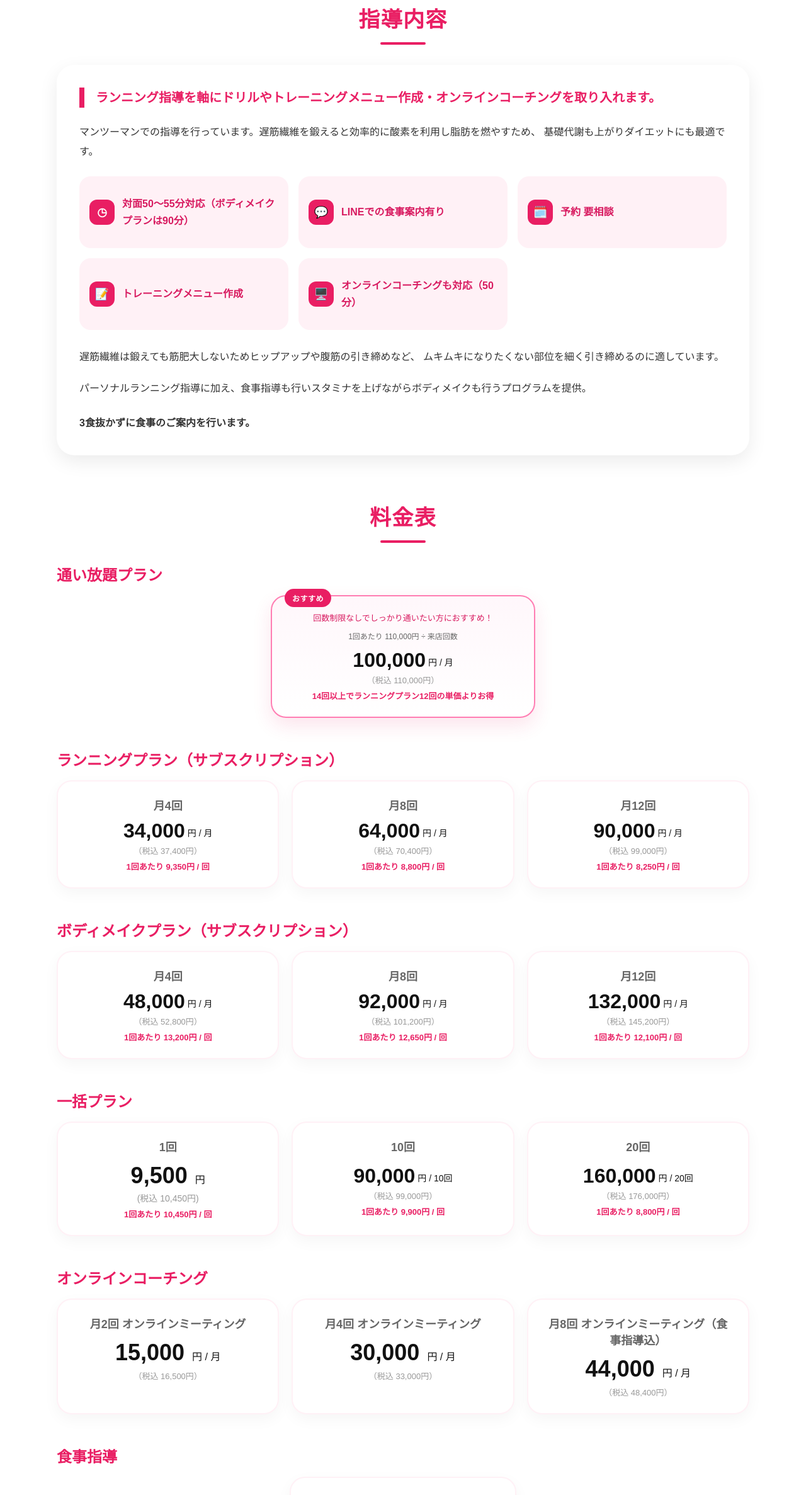
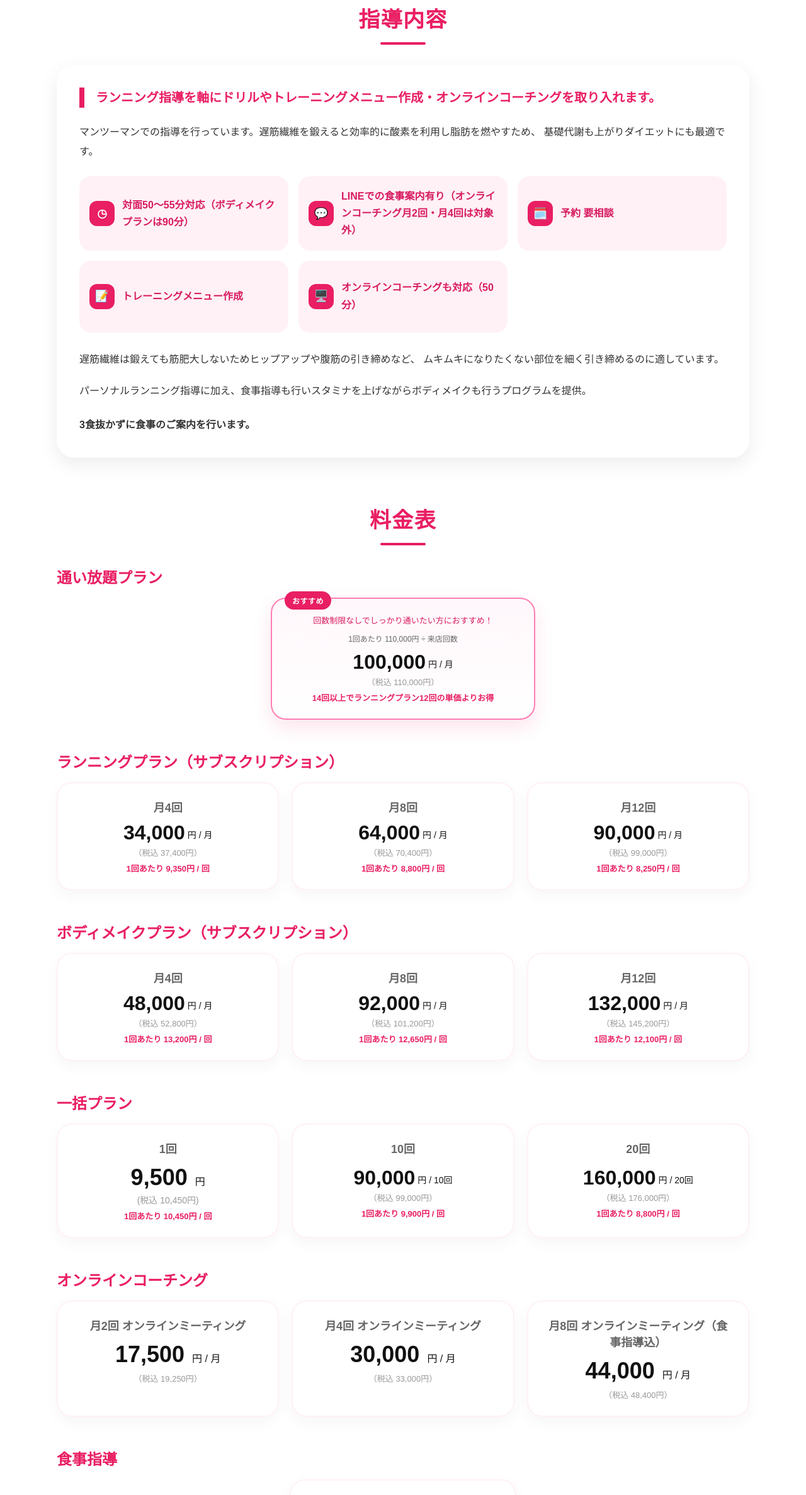
Before and after one commit to sparklingLASER/luka-web, a Next.js app: page / in a window 1280 px wide. Shown: the part 1815-4189 px from the top of the page at 63% size. Built offline with nearby package versions, Linux system fonts and the light colour scheme.

Commit message:
Update page.jsx

```diff
--- a/app/page.jsx
+++ b/app/page.jsx
@@ -272,7 +272,7 @@ export default function HomePage() {
           >
             {[
               ['◷', '対面50〜55分対応（ボディメイクプランは90分）'],
-              ['💬', 'LINEでの食事案内有り'],
+              ['💬', 'LINEでの食事案内有り（オンラインコーチング月2回・月4回は対象外）'],
               ['🗓️', '予約 要相談'],
               ['📝', 'トレーニングメニュー作成'],
               ['🖥️', 'オンラインコーチングも対応（50分）'],
@@ -453,9 +453,9 @@ export default function HomePage() {
             <div style={{ background: '#fff', border: '2px solid #fff1f6', borderRadius: 24, padding: 24, textAlign: 'center', boxShadow: '0 8px 24px rgba(0,0,0,0.04)' }}>
               <div style={{ fontSize: 18, fontWeight: 700, color: '#666', marginBottom: 12 }}>月2回 オンラインミーティング</div>
               <div style={{ fontSize: 36, fontWeight: 800, color: '#111', lineHeight: 1.2 }}>
-                15,000 <span style={{ fontSize: 16, fontWeight: 500, marginLeft: 2 }}>円 / 月</span>
+                17,500 <span style={{ fontSize: 16, fontWeight: 500, marginLeft: 2 }}>円 / 月</span>
               </div>
-              <div style={{ fontSize: 13, color: '#999', marginTop: 6 }}>（税込 16,500円）</div>
+              <div style={{ fontSize: 13, color: '#999', marginTop: 6 }}>（税込 19,250円）</div>
             </div>
 
             {/* 月4回 */}
```
